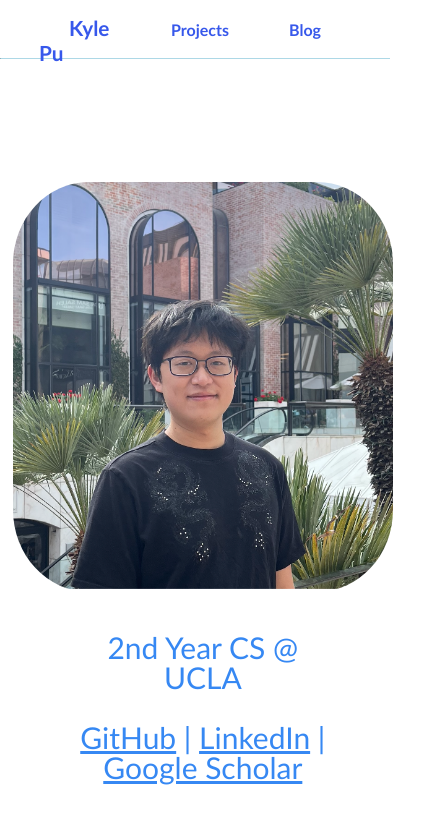
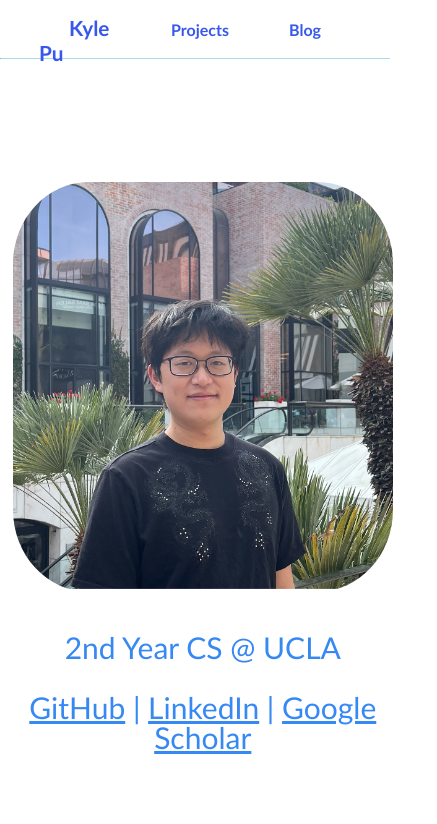
Before and after one commit to Kyle-Pu/Kyle-Pu.github.io, a React (Create React App) app: page /#/ in a window 390 px wide. Shown: the top 824 px of the page, 437 px wide, since content can reach past the window. Built offline with nearby package versions, Linux system fonts and the light colour scheme.

Commit message:
Mobile Fix: Projects Thumbnails

```diff
--- a/src/App.css
+++ b/src/App.css
@@ -68,12 +68,17 @@ hr{
         font-size: 20px;
         line-height: 25px;
     }
+    .Caption{
+        position: relative;
+        width: 130%;
+        left: -25%;
+    }
     .Thumbnail{
         max-width: 400px;
         max-height: 500px;
         width: auto;
         height: auto;
         position: relative;
-        left: -78px;
+        right: 30%;
     }
 }
```
